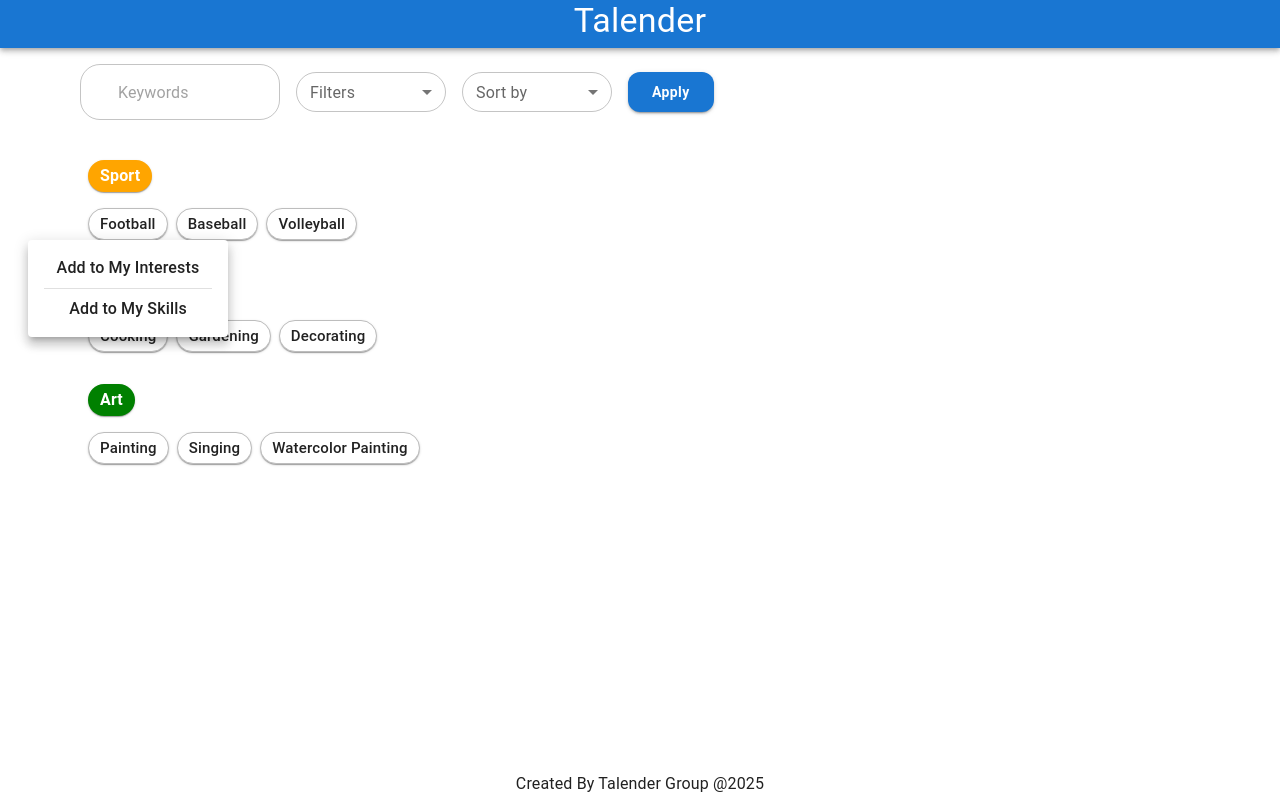
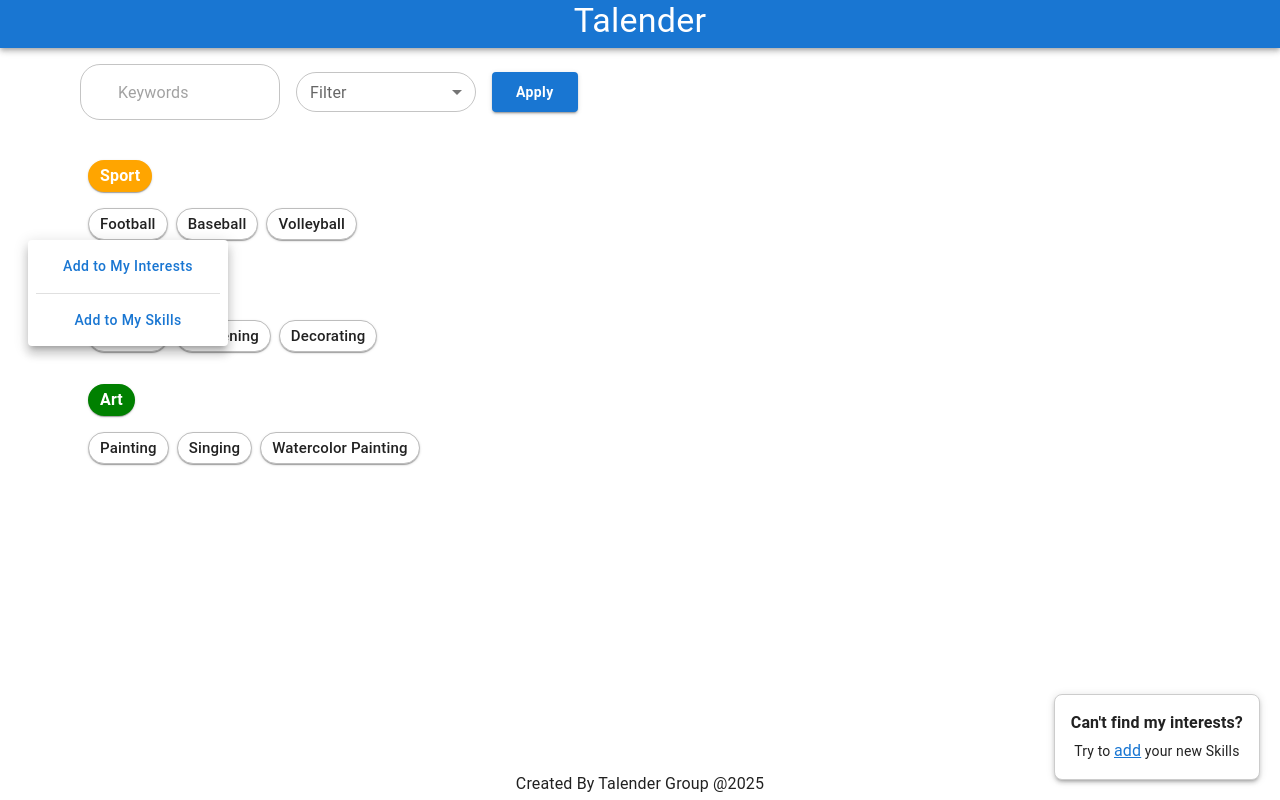
Before and after one commit to waidzsalome/TaLender, a React (Vite) app in the folder source/Talender-Client/: page /tailoredpage in a window 1280 px wide. Both pictures are taken after a click on the button "Football". Built offline with nearby package versions, Linux system fonts and the light colour scheme; some icons are missing.

Commit message:
finish tailored page

```diff
--- a/source/Talender-Client/src/MainPage/Mainpage.tsx
+++ b/source/Talender-Client/src/MainPage/Mainpage.tsx
@@ -18,10 +18,18 @@ import SearchIcon from "@mui/icons-material/Search";
 const Mainpage: React.FC = () => {
   const navigate = useNavigate();
   const handleClickModifyButton = () => {
-    return navigate("/tailoredpage");
+    if (localStorage.getItem("token")) {
+      return navigate("/tailoredpage");
+    } else {
+      return navigate("/loginrequired");
+    }
   };
   const handleClickSwipeButton = () => {
-    return navigate("/swipepage");
+    if (localStorage.getItem("token")) {
+      return navigate("/swipepage");
+    } else {
+      return navigate("/loginrequired");
+    }
   };
   return (
     <Container maxWidth="md">
--- a/source/Talender-Client/src/ProfilePage/Profilepage.tsx
+++ b/source/Talender-Client/src/ProfilePage/Profilepage.tsx
@@ -46,7 +46,7 @@ const Profilepage: React.FC = () => {
   };
   const getUserInfo = async () => {
     try {
-      const { data } = await requestUserInfo(1);
+      const { data } = await requestUserInfo();
       setUserInfo(data);
     } catch (error) {
       console.log(error);
@@ -213,7 +213,6 @@ const Profilepage: React.FC = () => {
 
               <Divider />
 
-              {/* 特长 */}
               <Box>
                 <Box
                   sx={{
--- a/source/Talender-Client/src/TailoredPage/Tailoredpage.tsx
+++ b/source/Talender-Client/src/TailoredPage/Tailoredpage.tsx
@@ -14,45 +14,37 @@ import {
   InputLabel,
   Select,
   MenuItem,
+  Dialog,
+  DialogTitle,
+  DialogContent,
+  DialogActions,
 } from "@mui/material";
 import SearchIcon from "@mui/icons-material/Search";
-
-const categories = [
-  {
-    name: "Sport",
-    color: "orange",
-    items: ["Football", "Baseball", "Volleyball"],
-  },
-  {
-    name: "Family Work",
-    color: "#c47b33",
-    items: ["Cooking", "Gardening", "Decorating"],
-  },
-  {
-    name: "Art",
-    color: "green",
-    items: ["Painting", "Singing", "Watercolor Painting"],
-  },
-];
+import { categories, skilltypes } from "./constants";
+import type { SelectChangeEvent } from "@mui/material";
 
 const Tailoredpage: React.FC = () => {
   const [anchorEl, setAnchorEl] = useState<HTMLElement | null>(null);
   const [selectedItem, setSelectedItem] = useState<string>("");
   const [filter, setFilter] = useState("");
-  const [sort, setSort] = useState("");
   const [keyword, setKeyword] = useState("");
+
+  //Add new skills Modal
+  const [openDialog, setOpenDialog] = useState(false);
+  const [newSkillType, setNewSkillType] = useState("");
+  const [newSkillName, setNewSkillName] = useState("");
 
   const handleClick = (event: React.MouseEvent<HTMLElement>, item: string) => {
     setAnchorEl(event.currentTarget);
     setSelectedItem(item);
-    console.log(selectedItem);
   };
+
   const handleApply = () => {
     console.log({
       keyword,
       filter,
-      sort,
     });
+    //submit data
   };
 
   const handleClose = () => {
@@ -60,19 +52,46 @@ const Tailoredpage: React.FC = () => {
     setSelectedItem("");
   };
 
+  const handleClickAddIntetrets = () => {
+    console.log(selectedItem);
+    //submit data and refesh page
+  };
+
+  const handleClickAddMySkills = () => {
+    console.log(selectedItem);
+    //submit data and refresh page
+  };
+  const handleFilterChange = (e: SelectChangeEvent<string>) => {
+    setFilter(e.target.value);
+  };
+
+  const handleOpenDialog = () => setOpenDialog(true);
+  const handleCloseDialog = () => {
+    setOpenDialog(false);
+    setNewSkillName("");
+    setNewSkillType("");
+  };
+  const handleConfirmAddSkill = () => {
+    console.log("New skill:", { type: newSkillType, skill: newSkillName });
+    //submit data
+    handleCloseDialog();
+  };
+
   const open = Boolean(anchorEl);
+
   return (
-    <Container sx={{ height: "90vh" }}>
+    <Container sx={{ height: "90vh", position: "relative" }}>
+      {/* filter form */}
       <Box
         sx={{
           display: "flex",
           alignItems: "center",
-          gap: 2, // 控制组件之间的间距
+          gap: 2,
           p: 2,
-          flexWrap: "wrap", // 小屏自动换行
+          flexWrap: "wrap",
         }}
       >
-        {/* 搜索框 */}
+        {/* search */}
         <FormControl size="small">
           <TextField
             variant="outlined"
@@ -95,41 +114,25 @@ const Tailoredpage: React.FC = () => {
           />
         </FormControl>
 
-        {/* Filters 下拉框 */}
-        <FormControl sx={{ minWidth: 150 }} size="small">
-          <InputLabel>Filters</InputLabel>
+        {/* Filters */}
+        <FormControl sx={{ minWidth: 180 }} size="small">
+          <InputLabel>Filter</InputLabel>
           <Select
             value={filter}
             label="Filters"
-            onChange={(e) => setFilter(e.target.value)}
+            onChange={handleFilterChange}
             sx={{
               borderRadius: 5,
             }}
           >
-            <MenuItem value="sport">Sport</MenuItem>
-            <MenuItem value="family">Family Work</MenuItem>
-            <MenuItem value="art">Art</MenuItem>
+            <MenuItem value="">None</MenuItem>
+            {skilltypes.map((item) => (
+              <MenuItem value={item}>{item}</MenuItem>
+            ))}
           </Select>
         </FormControl>
 
-        {/* Sort By 下拉框 */}
-        <FormControl sx={{ minWidth: 150 }} size="small">
-          <InputLabel>Sort by</InputLabel>
-          <Select
-            value={sort}
-            label="Sort by"
-            onChange={(e) => setSort(e.target.value)}
-            sx={{
-              borderRadius: 5,
-            }}
-          >
-            <MenuItem value="name">Name</MenuItem>
-            <MenuItem value="popularity">Popularity</MenuItem>
-            <MenuItem value="newest">Newest</MenuItem>
-          </Select>
-        </FormControl>
-
-        {/* Apply 按钮 */}
+        {/* Apply */}
         <Button
           variant="contained"
           color="primary"
@@ -138,17 +141,17 @@ const Tailoredpage: React.FC = () => {
             px: 3,
             py: 1,
             fontWeight: "bold",
-            borderRadius: 3,
             textTransform: "none",
           }}
         >
           Apply
         </Button>
       </Box>
+
+      {/* display by categories */}
       <Box sx={{ p: 3 }}>
         {categories.map((cat) => (
           <Box key={cat.name} sx={{ mb: 4 }}>
-            {/* 分类标题 */}
             <Chip
               label={cat.name}
               sx={{
@@ -160,8 +163,6 @@ const Tailoredpage: React.FC = () => {
                 mb: 2,
               }}
             />
-
-            {/* 分类内容 */}
             <Stack direction="row" flexWrap="wrap" gap={1}>
               {cat.items.map((item) => (
                 <Chip
@@ -184,7 +185,7 @@ const Tailoredpage: React.FC = () => {
           </Box>
         ))}
 
-        {/* 弹出操作框 */}
+        {/* 弹出选择菜单 */}
         <Popover
           open={open}
           anchorEl={anchorEl}
@@ -198,15 +199,115 @@ const Tailoredpage: React.FC = () => {
             horizontal: "center",
           }}
         >
-          <Box sx={{ p: 2, textAlign: "center", width: 200 }}>
-            <Typography sx={{ fontWeight: 500 }}>
+          <Box sx={{ p: 1, textAlign: "center", width: 200 }}>
+            <Button
+              sx={{ cursor: "pointer", textTransform: "none" }}
+              onClick={handleClickAddIntetrets}
+            >
               Add to My Interests
-            </Typography>
+            </Button>
             <Divider sx={{ my: 1 }} />
-            <Typography sx={{ fontWeight: 500 }}>Add to My Skills</Typography>
+            <Button
+              sx={{ fcursor: "pointer", textTransform: "none" }}
+              onClick={handleClickAddMySkills}
+            >
+              Add to My Skills
+            </Button>
           </Box>
         </Popover>
       </Box>
+
+      {/* ✅ 右下角悬浮提示 */}
+      <Box
+        sx={{
+          position: "fixed",
+          bottom: 20,
+          right: 20,
+          bgcolor: "white",
+          border: "1px solid #ccc",
+          borderRadius: 2,
+          boxShadow: 3,
+          p: 2,
+          textAlign: "center",
+        }}
+      >
+        <Typography variant="body1" fontWeight="bold">
+          Can't find my interests?
+        </Typography>
+        <Typography variant="body2" sx={{ mt: 0.5 }}>
+          Try to{" "}
+          <Typography
+            component="span"
+            sx={{
+              color: "primary.main",
+              textDecoration: "underline",
+              cursor: "pointer",
+            }}
+            onClick={handleOpenDialog}
+          >
+            add
+          </Typography>{" "}
+          your new Skills
+        </Typography>
+      </Box>
+
+      {/* ✅ Add new Skills 弹窗 */}
+      <Dialog
+        open={openDialog}
+        onClose={handleCloseDialog}
+        fullWidth
+        maxWidth="xs"
+      >
+        <DialogTitle component="div">
+          <Typography variant="h4">Add new Skills</Typography>
+          <Divider sx={{ p: 1 }} />
+        </DialogTitle>
+        <DialogContent
+          sx={{
+            display: "flex",
+            flexDirection: "column",
+            gap: 2,
+            height: "160px",
+          }}
+        >
+          <FormControl fullWidth sx={{ mt: 2 }}>
+            <InputLabel id="type-label">Type</InputLabel>
+            <Select
+              labelId="type-label"
+              value={newSkillType}
+              onChange={(e) => setNewSkillType(e.target.value)}
+              label="Type"
+            >
+              {skilltypes.map((item) => (
+                <MenuItem id={item} value={item}>
+                  {item}
+                </MenuItem>
+              ))}
+            </Select>
+          </FormControl>
+
+          <TextField
+            label="Skill"
+            placeholder="Please input your Skill"
+            fullWidth
+            value={newSkillName}
+            onChange={(e) => setNewSkillName(e.target.value)}
+          />
+        </DialogContent>
+
+        <DialogActions>
+          <Button onClick={handleCloseDialog} variant="outlined">
+            Cancel
+          </Button>
+          <Button
+            onClick={handleConfirmAddSkill}
+            color="success"
+            variant="contained"
+          >
+            Confirm
+          </Button>
+        </DialogActions>
+      </Dialog>
     </Container>
   );
 };
--- /dev/null
+++ b/source/Talender-Client/src/TailoredPage/constants.tsx
@@ -0,0 +1,19 @@
+export const categories = [
+  {
+    name: "Sport",
+    color: "orange",
+    items: ["Football", "Baseball", "Volleyball"],
+  },
+  {
+    name: "Family Work",
+    color: "#c47b33",
+    items: ["Cooking", "Gardening", "Decorating"],
+  },
+  {
+    name: "Art",
+    color: "green",
+    items: ["Painting", "Singing", "Watercolor Painting"],
+  },
+];
+
+export const skilltypes = ["Sport", "Family Work", "Art", "professional Skill"];
--- a/source/Talender-Client/src/service/api.ts
+++ b/source/Talender-Client/src/service/api.ts
@@ -1,9 +1,16 @@
 import request from "../service/request";
 
-export const requestUserInfo = (userId: number) => {
-  return request.post(`/users`, { userId });
+export const requestUserInfo = () => {
+  return request.get(`/api/users/search-by-username/:attanasioluca02`);
 };
 
 export const updateUserInfo = (userInfo: object) => {
   return request.post(`/updateUsers`, userInfo);
 };
+
+export const authGoogle = () => {
+  return request.post("/login", {
+    username: "lucatest",
+    password: "supersecure123",
+  });
+};
```
Also changed, not shown: source/Talender-Client/src/App.tsx (+7 -1 lines), source/Talender-Client/src/components/Header.tsx (+10 -3 lines), source/Talender-Client/src/components/LoginRequired.tsx (added, +67 -0 lines).
